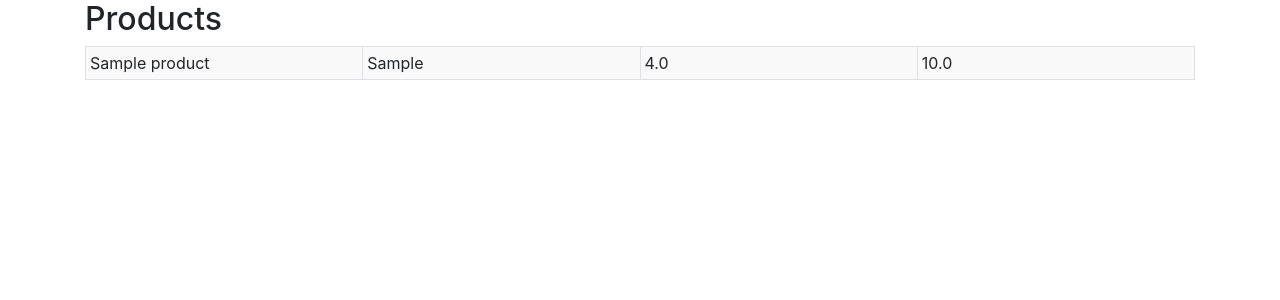
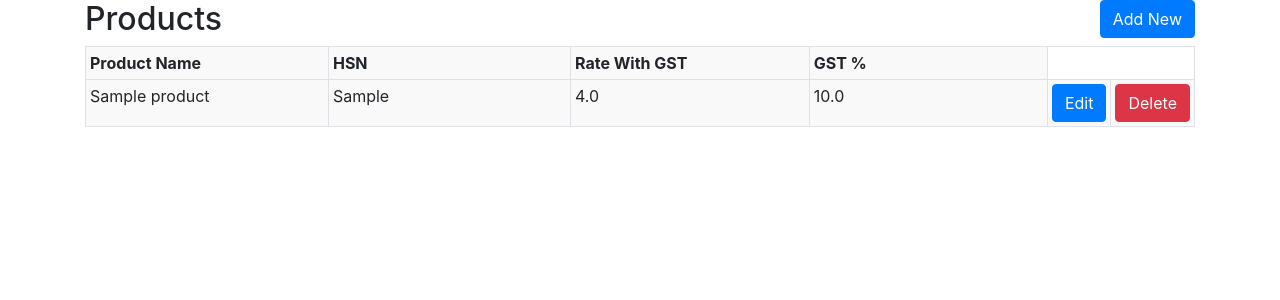
Before and after one commit to ghoshbishakh/billgst, a Django app: page /products in a window 1280 px wide. Shown: the part 56-356 px from the top of the page. Run offline with Django 3.2, Linux system fonts and the light colour scheme; tables that the repository leaves empty hold one stand-in row (values such as "Sample post"); some libraries are stand-ins or nearby versions.

Commit message:
Product edit delete add page

```diff
--- a/gstbillingapp/static/gstbillingapp/main.css
+++ b/gstbillingapp/static/gstbillingapp/main.css
@@ -95,7 +95,7 @@ input.form-control[type=number] {
 	height: 4em;
 }
 
-#add_customer_btn {
+#add_customer_btn, #add_product_btn {
 	float: right;
 }
 
--- a/gstbillingapp/templates/gstbillingapp/products.html
+++ b/gstbillingapp/templates/gstbillingapp/products.html
@@ -5,18 +5,79 @@
 
 
 {% block content %}
-		<h2>Products</h2>
+		<div class="row">
+			<div class="col">
+				<h2>Products</h2>
+			</div>
+			<div class="col">
+				<a href="{% url 'product_add' %}" id="add_product_btn"><button type="button" class="btn btn-primary">Add New</button></a>
+			</div>
+		</div>
 
-		<table class="table table-bordered">
+		<table class="table table-bordered table-hover">
 		<tbody class="two-col-form">
+			<tr>
+				<th>Product Name</th>
+				<th>HSN</th>
+				<th>Rate With GST</th>
+				<th>GST %</th>
+			</tr>
 			{% for product in products %}
 			<tr>
  				<td>{{product.product_name}}</td>
  				<td>{{product.product_hsn}}</td>
  				<td>{{product.product_rate_with_gst}}</td>
  				<td>{{product.product_gst_percentage}}</td>
+ 				<td><a href="{% url 'product_edit' product.id %}"><button type="button" class="btn btn-primary">Edit</button></a></td>
+ 				<td><button type="button" class="btn btn-danger" data-toggle="modal" data-target="#productDeleteModal" data-product-id="{{product.id}}" data-product-name="{{product.product_name}}">Delete</button></td>
 			</tr>
 			{% endfor %}
 		</tbody>
 		</table>
+
+<div class="modal fade" id="productDeleteModal" tabindex="-1" role="dialog" aria-labelledby="productDeleteModalLabel" aria-hidden="true">
+	<div class="modal-dialog" role="document">
+		<div class="modal-content">
+			<div class="modal-header">
+				<h5 class="modal-title" id="productDeleteModalLabel">Are you sure?</h5>
+				<button type="button" class="close" data-dismiss="modal" aria-label="Close">
+					<span aria-hidden="true">&times;</span>
+				</button>
+			</div>
+			<form method="POST" action="{% url 'product_delete' %}">
+			{% csrf_token %}
+			<div class="modal-body">
+				Are you sure you want to delete <b><span class="product-name"></span></b>?
+					<div class="form-group">
+						<input hidden="true" type="text" class="form-control" name="product_id">
+					</div>
+			</div>
+			<div class="modal-footer">
+				<button type="submit" class="btn btn-danger" >Yes</button>
+				<button type="button" class="btn btn-primary" data-dismiss="modal">No</button>
+			</div>
+			</form>
+		</div>
+	</div>
+</div>
 {% endblock %}
+
+
+
+
+
+{% block includejs %}
+<script type="text/javascript">
+$('#productDeleteModal').on('show.bs.modal', function (event) {
+	var button = $(event.relatedTarget) // Button that triggered the modal
+	var product_id = button.data('product-id') // Extract info from data-* attributes
+	var product_name = button.data('product-name') // Extract info from data-* attributes
+	// If necessary, you could initiate an AJAX request here (and then do the updating in a callback).
+	// Update the modal's content. We'll use jQuery here, but you could use a data binding library or other methods instead.
+	var modal = $(this)
+	modal.find('.modal-body input').val(product_id)
+	console.log(product_name)
+	modal.find('.product-name').html(product_name)
+})
+</script>
+{% endblock %}
--- a/gstbillingapp/urls.py
+++ b/gstbillingapp/urls.py
@@ -12,6 +12,9 @@ urlpatterns = [
     path('customersjson', views.customersjson, name='customersjson'),
 
     path('products', views.products, name='products'),
+    path('products/add', views.product_add, name='product_add'),
+    path('products/edit/<int:product_id>', views.product_edit, name='product_edit'),
+    path('products/delete', views.product_delete, name='product_delete'),
 
     path('productsjson', views.productsjson, name='productsjson'),
 
--- a/gstbillingapp/views.py
+++ b/gstbillingapp/views.py
@@ -18,6 +18,7 @@ from .utils import invoice_data_processor
 from .utils import update_products_from_invoice
 
 from .forms import CustomerForm
+from .forms import ProductForm
 
 # Create your views here.
 def index(request):
@@ -119,9 +120,8 @@ def customer_edit(request, customer_id):
     context['customer_form'] = CustomerForm(instance=customer_obj)
     return render(request, 'gstbillingapp/customer_edit.html', context)
 
+
 def customer_delete(request):
-    print("===>")
-    print(request.POST)
     if request.method == "POST":
         customer_id = request.POST["customer_id"]
         customer_obj = get_object_or_404(Customer, id=customer_id)
@@ -137,3 +137,34 @@ def customer_add(request):
     context = {}
     context['customer_form'] = CustomerForm()
     return render(request, 'gstbillingapp/customer_edit.html', context)
+
+
+def product_edit(request, product_id):
+    product_obj = get_object_or_404(Product, id=product_id)
+    if request.method == "POST":
+        product_form = ProductForm(request.POST, instance=product_obj)
+        if product_form.is_valid():
+            new_product = product_form.save()
+            return redirect('products')
+    context = {}
+    context['product_form'] = ProductForm(instance=product_obj)
+    return render(request, 'gstbillingapp/product_edit.html', context)
+
+
+def product_add(request):
+    if request.method == "POST":
+        product_form = ProductForm(request.POST)
+        if product_form.is_valid():
+            new_product = product_form.save()
+            return redirect('products')
+    context = {}
+    context['product_form'] = ProductForm()
+    return render(request, 'gstbillingapp/product_edit.html', context)
+
+
+def product_delete(request):
+    if request.method == "POST":
+        product_id = request.POST["product_id"]
+        product_obj = get_object_or_404(Product, id=product_id)
+        product_obj.delete()
+    return redirect('products')
```
Also changed, not shown: gstbillingapp/forms.py (+7 -0 lines), gstbillingapp/templates/gstbillingapp/customers.html (+7 -2 lines), gstbillingapp/templates/gstbillingapp/product_edit.html (added, +34 -0 lines).
